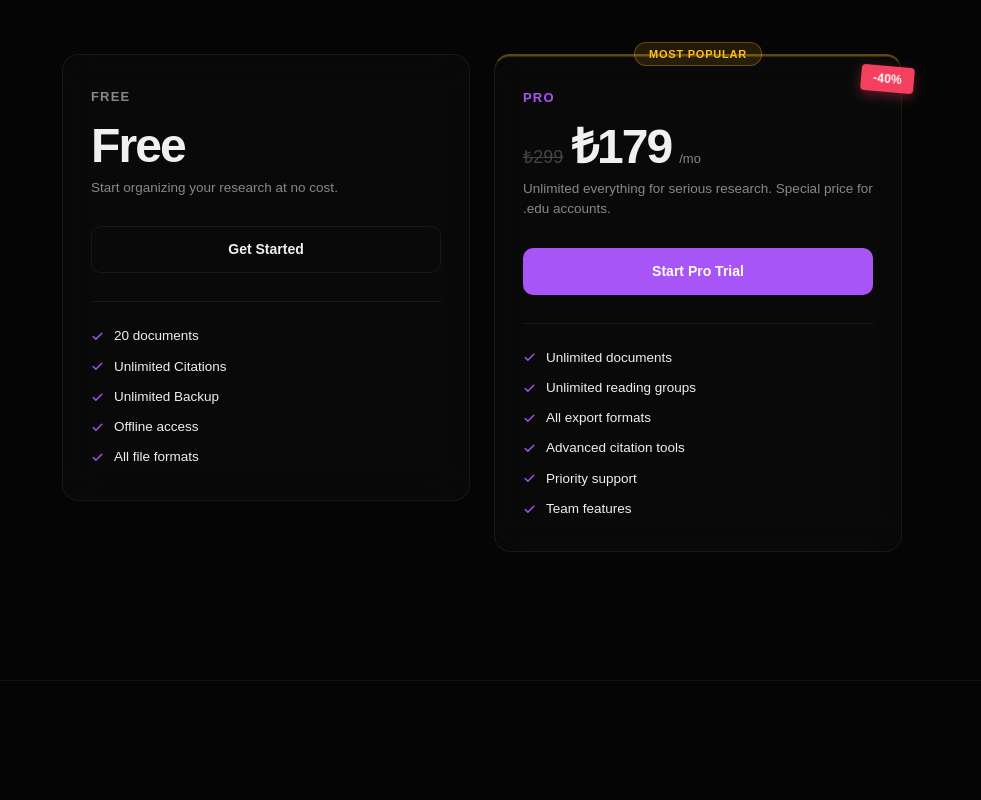
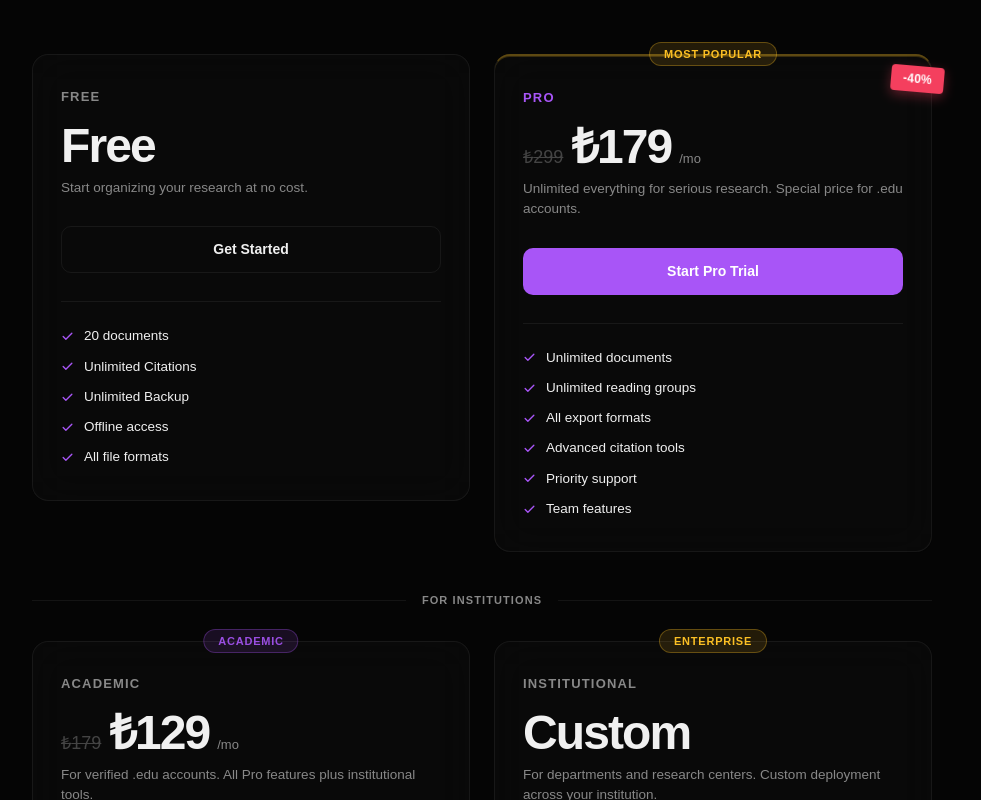
Before and after one commit to Berkut35/vaultsite, a Next.js app: page /en in a window 1280 px wide. Shown: the part 7120-7920 px from the top of the page, without its empty margins (158-1139 px from the left). Built offline with nearby package versions, Linux system fonts and the light colour scheme; no server answers.

Commit message:
feat(pricing): add Academic and Institutional tiers with 2+2 divider layout

```diff
--- a/components/sections/Pricing.tsx
+++ b/components/sections/Pricing.tsx
@@ -7,6 +7,100 @@ import { useLang } from '@/lib/i18n';
 export function Pricing() {
   const { t } = useLang();
   const p = t.pricing;
+  const institutionPlans: any[] = (p as any).institutionPlans ?? [];
+
+  function renderCard(plan: any, i: number, indexOffset = 0) {
+    const isAcademicBadge =
+      plan.badge === 'Academic' || plan.badge === 'Akademik';
+    const badgeStyle = isAcademicBadge
+      ? { background: 'rgba(168,85,247,0.12)', border: '1px solid rgba(168,85,247,0.30)', color: 'rgba(168,85,247,0.9)' }
+      : { background: 'rgba(251,191,36,0.12)', border: '1px solid rgba(251,191,36,0.30)', color: 'var(--accent-gold)' };
+
+    const priceDisplay = plan.priceLabel
+      ? plan.priceLabel
+      : plan.price === '0'
+        ? plan.name
+        : `₺${plan.price}`;
+    const showPeriod = plan.price !== '0' && !plan.priceLabel;
+
+    return (
+      <motion.div
+        key={plan.name}
+        initial={{ opacity: 0, y: 24 }}
+        whileInView={{ opacity: 1, y: 0 }}
+        viewport={{ once: true, margin: '-60px' }}
+        transition={{ duration: 0.55, delay: (i + indexOffset) * 0.1, ease: 'easeOut' }}
+        style={{ position: 'relative' }}
+      >
+        {plan.badge && (
+          <div style={{ position: 'absolute', top: -12, left: '50%', transform: 'translateX(-50%)', padding: '3px 14px', borderRadius: 999, fontSize: 11, fontWeight: 700, letterSpacing: '0.07em', textTransform: 'uppercase', fontFamily: '"DM Sans", sans-serif', whiteSpace: 'nowrap', zIndex: 1, ...badgeStyle }}>
+            {plan.badge}
+          </div>
+        )}
+
+        {plan.discountBadge && (
+          <div style={{ position: 'absolute', top: 12, right: -12, padding: '4px 12px', borderRadius: '4px 4px 4px 4px', background: '#F43F5E', color: '#fff', fontSize: 12, fontWeight: 800, transform: 'rotate(5deg)', boxShadow: '0 4px 12px rgba(244,63,94,0.35)', zIndex: 5, letterSpacing: '0.02em' }}>
+            {plan.discountBadge}
+          </div>
+        )}
+
+        <div style={{ background: 'rgba(255,255,255,0.02)', backdropFilter: 'blur(20px)', WebkitBackdropFilter: 'blur(20px)', border: '1px solid var(--border-subtle)', borderRadius: 16, padding: '32px 28px', ...(plan.highlighted ? { borderTopColor: 'rgba(251,191,36,0.35)', borderTopWidth: 2, boxShadow: 'inset 0 1px 0 rgba(251,191,36,0.18)' } : {}) }}>
+          <div style={{ fontSize: 13, fontWeight: 700, color: plan.highlighted ? 'var(--accent-purple)' : 'var(--text-secondary)', textTransform: 'uppercase', letterSpacing: '0.09em', marginBottom: 16, fontFamily: '"DM Sans", sans-serif' }}>
+            {plan.name}
+          </div>
+
+          <div style={{ marginBottom: 6, display: 'flex', alignItems: 'baseline', flexWrap: 'wrap', gap: 8 }}>
+            {plan.oldPrice && (
+              <span style={{ fontSize: 18, color: 'var(--text-muted)', textDecoration: 'line-through', fontFamily: '"DM Sans", sans-serif' }}>
+                ₺{plan.oldPrice}
+              </span>
+            )}
+            <span style={{ fontSize: 'clamp(36px, 4vw, 48px)', fontWeight: 700, letterSpacing: '-0.04em', color: 'var(--text-primary)', fontFamily: '"DM Sans", sans-serif', lineHeight: 1 }}>
+              {priceDisplay}
+            </span>
+            {showPeriod && (
+              <span style={{ fontSize: 13, color: 'var(--text-secondary)', fontFamily: '"DM Sans", sans-serif' }}>
+                /{plan.period.replace('TRY/mo', 'mo').replace('TRY/ay', 'ay')}
+              </span>
+            )}
+          </div>
+
+          {plan.subNote && (
+            <div style={{ fontSize: 11.5, color: 'var(--text-muted)', marginBottom: 4, fontFamily: '"DM Sans", sans-serif' }}>{plan.subNote}</div>
+          )}
+
+          <p style={{ fontSize: 13.5, color: 'var(--text-secondary)', marginBottom: 28, lineHeight: 1.5, fontFamily: '"DM Sans", sans-serif', marginTop: 8 }}>
+            {plan.description}
+          </p>
+
+          <a
+            href={plan.ctaHref ?? '#'}
+            aria-label={plan.ctaHref?.startsWith('mailto:') ? `${plan.cta} via email` : undefined}
+            style={{ display: 'block', width: '100%', padding: '12px 20px', borderRadius: 10, textAlign: 'center', fontSize: 14, fontWeight: 600, textDecoration: 'none', transition: 'all 0.2s ease', fontFamily: '"DM Sans", sans-serif', marginBottom: 28,
+              ...(plan.ctaVariant === 'filled'
+                ? { background: '#A855F7', color: '#fff', border: '1px solid transparent' }
+                : { background: 'transparent', color: 'var(--text-primary)', border: '1px solid var(--border-subtle)' })
+            }}
+            onMouseEnter={e => { const el = e.currentTarget as HTMLElement; if (plan.ctaVariant === 'filled') el.style.opacity = '0.85'; else el.style.background = 'rgba(255,255,255,0.04)'; }}
+            onMouseLeave={e => { const el = e.currentTarget as HTMLElement; el.style.opacity = '1'; el.style.background = plan.ctaVariant === 'filled' ? '#A855F7' : 'transparent'; }}
+          >
+            {plan.cta}
+          </a>
+
+          <div style={{ height: 1, background: 'var(--border-subtle)', marginBottom: 24 }} />
+
+          <ul style={{ listStyle: 'none', display: 'flex', flexDirection: 'column', gap: 10 }}>
+            {plan.features.map((f: string) => (
+              <li key={f} style={{ display: 'flex', alignItems: 'center', gap: 10, fontSize: 13.5, color: 'var(--text-primary)', fontFamily: '"DM Sans", sans-serif' }}>
+                <Check size={13} color="var(--accent-purple)" strokeWidth={2.5} style={{ flexShrink: 0 }} />
+                {f}
+              </li>
+            ))}
+          </ul>
+        </div>
+      </motion.div>
+    );
+  }
 
   return (
     <section id="pricing" style={{ padding: 'clamp(64px, 10vw, 128px) 24px' }} aria-labelledby="pricing-heading">
@@ -18,74 +112,20 @@ export function Pricing() {
           <p style={{ fontSize: 16, color: 'var(--text-secondary)', fontFamily: '"DM Sans", sans-serif' }}>{p.subtitle}</p>
         </motion.div>
 
-        <div style={{ display: 'grid', gap: 24, alignItems: 'start', maxWidth: '840px', margin: '0 auto' }} className="grid grid-cols-1 md:grid-cols-2">
-          {p.plans.map((plan, i) => (
-            <motion.div key={plan.name} initial={{ opacity: 0, y: 24 }} whileInView={{ opacity: 1, y: 0 }} viewport={{ once: true, margin: '-60px' }} transition={{ duration: 0.55, delay: i * 0.1, ease: 'easeOut' }} style={{ position: 'relative' }}>
-              {('badge' in plan) && (plan as { badge?: string }).badge && (
-                <div style={{ position: 'absolute', top: -12, left: '50%', transform: 'translateX(-50%)', padding: '3px 14px', borderRadius: 999, background: 'rgba(251,191,36,0.12)', border: '1px solid rgba(251,191,36,0.30)', fontSize: 11, fontWeight: 700, color: 'var(--accent-gold)', letterSpacing: '0.07em', textTransform: 'uppercase', fontFamily: '"DM Sans", sans-serif', whiteSpace: 'nowrap', zIndex: 1 }}>
-                  {(plan as { badge?: string }).badge}
-                </div>
-              )}
+        <div style={{ display: 'grid', gap: 24, alignItems: 'start', maxWidth: '900px', margin: '0 auto' }} className="grid grid-cols-1 md:grid-cols-2">
+          {p.plans.map((plan, i) => renderCard(plan, i))}
 
-              {('discountBadge' in plan) && (plan as { discountBadge?: string }).discountBadge && (
-                <div style={{ position: 'absolute', top: 12, right: -12, padding: '4px 12px', borderRadius: '4px 4px 4px 4px', background: '#F43F5E', color: '#fff', fontSize: 12, fontWeight: 800, transform: 'rotate(5deg)', boxShadow: '0 4px 12px rgba(244,63,94,0.35)', zIndex: 5, letterSpacing: '0.02em' }}>
-                  {(plan as { discountBadge?: string }).discountBadge}
-                </div>
-              )}
+          {institutionPlans.length > 0 && (
+            <div className="col-span-1 md:col-span-2" style={{ display: 'flex', alignItems: 'center', gap: 16, padding: '8px 0', marginTop: 8 }}>
+              <div style={{ flex: 1, height: 1, background: 'var(--border-subtle)' }} />
+              <span style={{ fontSize: 11, fontWeight: 700, color: 'var(--text-secondary)', textTransform: 'uppercase', letterSpacing: '0.1em', fontFamily: '"DM Sans", sans-serif', whiteSpace: 'nowrap' }}>
+                {(p as any).institutionsDivider}
+              </span>
+              <div style={{ flex: 1, height: 1, background: 'var(--border-subtle)' }} />
+            </div>
+          )}
 
-              <div style={{ background: 'rgba(255,255,255,0.02)', backdropFilter: 'blur(20px)', WebkitBackdropFilter: 'blur(20px)', border: '1px solid var(--border-subtle)', borderRadius: 16, padding: '32px 28px', ...(plan.highlighted ? { borderTopColor: 'rgba(251,191,36,0.35)', borderTopWidth: 2, boxShadow: 'inset 0 1px 0 rgba(251,191,36,0.18)' } : {}) }}>
-                <div style={{ fontSize: 13, fontWeight: 700, color: plan.highlighted ? 'var(--accent-purple)' : 'var(--text-secondary)', textTransform: 'uppercase', letterSpacing: '0.09em', marginBottom: 16, fontFamily: '"DM Sans", sans-serif' }}>
-                  {plan.name}
-                </div>
-
-                <div style={{ marginBottom: 6, display: 'flex', alignItems: 'baseline', flexWrap: 'wrap', gap: 8 }}>
-                  {('oldPrice' in plan) && (plan as any).oldPrice && (
-                    <span style={{ fontSize: 18, color: 'var(--text-muted)', textDecoration: 'line-through', fontFamily: '"DM Sans", sans-serif' }}>
-                      ₺{(plan as any).oldPrice}
-                    </span>
-                  )}
-                  <span style={{ fontSize: 'clamp(36px, 4vw, 48px)', fontWeight: 700, letterSpacing: '-0.04em', color: 'var(--text-primary)', fontFamily: '"DM Sans", sans-serif', lineHeight: 1 }}>
-                    {plan.price === '0' ? plan.name : `₺${plan.price}`}
-                  </span>
-                  {plan.price !== '0' && (
-                    <span style={{ fontSize: 13, color: 'var(--text-secondary)', fontFamily: '"DM Sans", sans-serif' }}>
-                      /{plan.period.replace('TRY/mo', 'mo').replace('TRY/ay', 'ay')}
-                    </span>
-                  )}
-                </div>
-
-                {('subNote' in plan) && (plan as { subNote?: string }).subNote && (
-                  <div style={{ fontSize: 11.5, color: 'var(--text-muted)', marginBottom: 4, fontFamily: '"DM Sans", sans-serif' }}>{(plan as { subNote?: string }).subNote}</div>
-                )}
-
-                <p style={{ fontSize: 13.5, color: 'var(--text-secondary)', marginBottom: 28, lineHeight: 1.5, fontFamily: '"DM Sans", sans-serif', marginTop: 8 }}>
-                  {plan.description}
-                </p>
-
-                <a href="#"
-                  style={{ display: 'block', width: '100%', padding: '12px 20px', borderRadius: 10, textAlign: 'center', fontSize: 14, fontWeight: 600, textDecoration: 'none', transition: 'all 0.2s ease', fontFamily: '"DM Sans", sans-serif', marginBottom: 28,
-                    ...(plan.ctaVariant === 'filled' ? { background: '#A855F7', color: '#fff', border: '1px solid transparent' }
-                      : { background: 'transparent', color: 'var(--text-primary)', border: '1px solid var(--border-subtle)' })
-                  }}
-                  onMouseEnter={e => { const el = e.currentTarget as HTMLElement; if (plan.ctaVariant === 'filled') el.style.opacity = '0.85'; else el.style.background = 'rgba(255,255,255,0.04)'; }}
-                  onMouseLeave={e => { const el = e.currentTarget as HTMLElement; el.style.opacity = '1'; el.style.background = plan.ctaVariant === 'filled' ? '#A855F7' : 'transparent'; }}
-                >
-                  {plan.cta}
-                </a>
-
-                <div style={{ height: 1, background: 'var(--border-subtle)', marginBottom: 24 }} />
-
-                <ul style={{ listStyle: 'none', display: 'flex', flexDirection: 'column', gap: 10 }}>
-                  {plan.features.map(f => (
-                    <li key={f} style={{ display: 'flex', alignItems: 'center', gap: 10, fontSize: 13.5, color: 'var(--text-primary)', fontFamily: '"DM Sans", sans-serif' }}>
-                      <Check size={13} color="var(--accent-purple)" strokeWidth={2.5} style={{ flexShrink: 0 }} />
-                      {f}
-                    </li>
-                  ))}
-                </ul>
-              </div>
-            </motion.div>
-          ))}
+          {institutionPlans.map((plan, i) => renderCard(plan, i, p.plans.length + 1))}
         </div>
       </div>
     </section>
```
